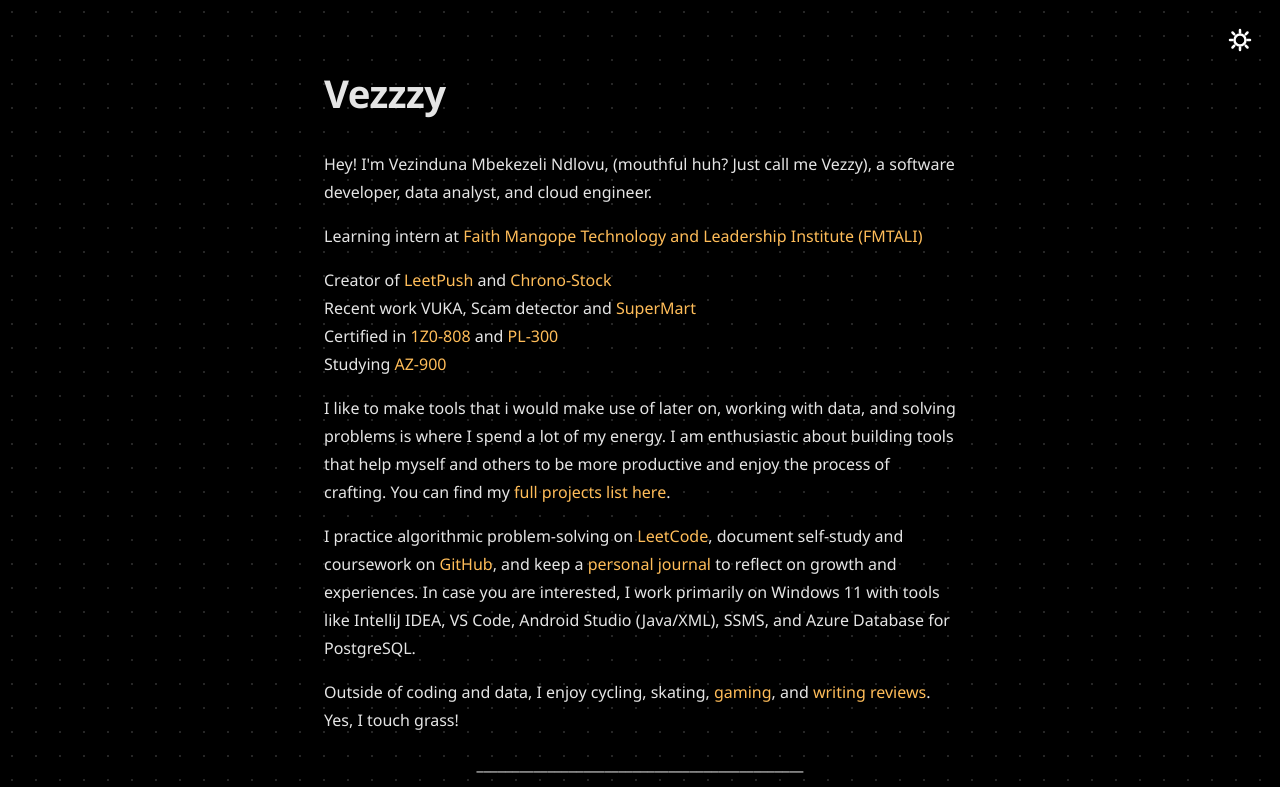
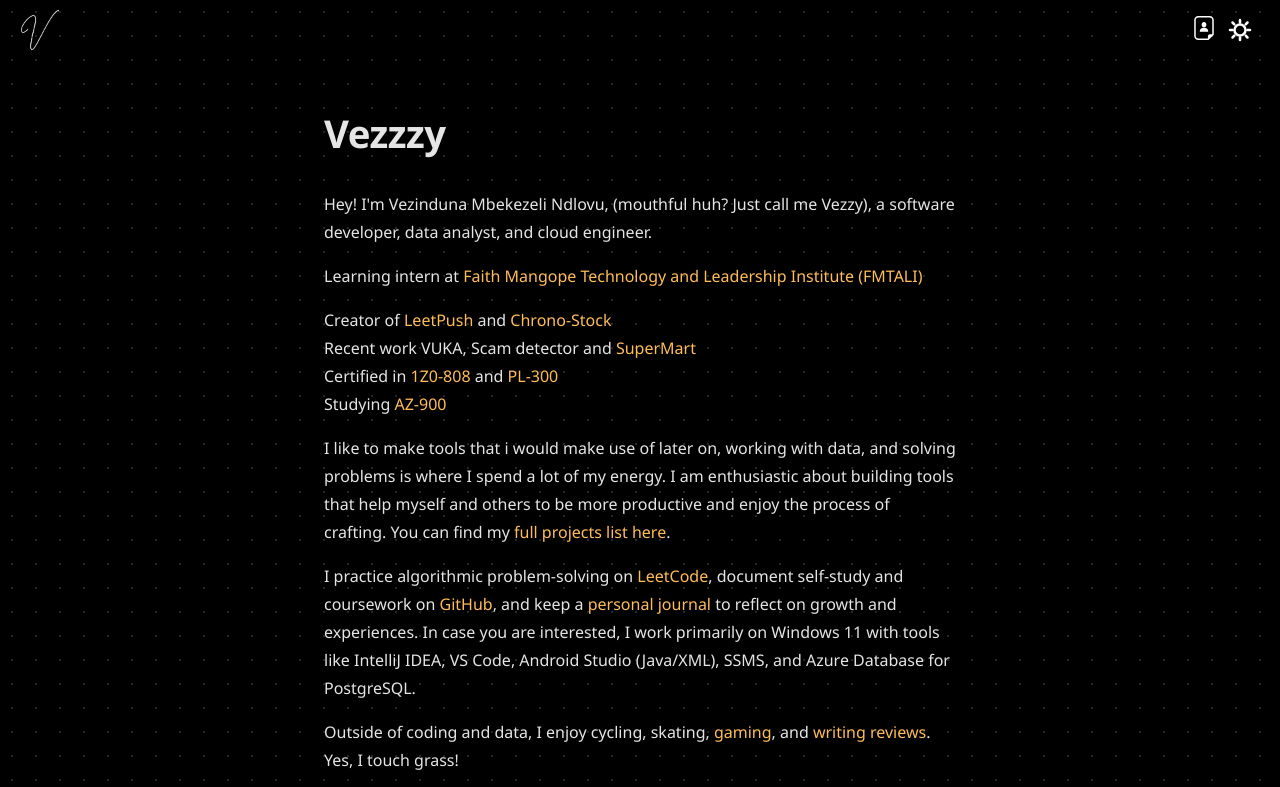
Before and after one commit to zousama-git/zousama-git.github.io, a plain HTML site: page index.html in a window 1280 px wide. Shown: the top 787 px of the page. Drawn offline with Linux system fonts and the light colour scheme.

Commit message:
Add branded header and resume link
Add light/dark mode logos, a CV download link, and header styling; adjust page spacing to accommodate the fixed header.

```diff
--- a/index.html
+++ b/index.html
@@ -7,10 +7,25 @@
 
 <body>
 
-  <button id="theme-toggle" aria-label="Toggle light mode" title="Toggle theme">
-    <img src="assets/sun.svg" class="icon-sun" alt="Sun" width="24" height="24">
-    <img src="assets/moon.svg" class="icon-moon" alt="Moon" width="24" height="24">
-  </button>
+  <header class="site-header">
+    <a href="/" class="header-logo" aria-label="Home">
+      <img src="assets/logo.png" class="logo-dark" alt="Logo">
+      <img src="assets/logo_invert.png" class="logo-light" alt="Logo">
+    </a>
+
+    <nav class="header-nav">
+      <a href="assets/VMNdlovu_CV.pdf" class="header-resume-link">
+        <img src="assets/resume.svg" class="resume-icon" width="24" height="24">
+      </a>
+
+      <button id="theme-toggle" aria-label="Toggle light mode" title="Toggle theme">
+        <img src="assets/sun.svg" class="icon-sun" width="24" height="24">
+        <img src="assets/moon.svg" class="icon-moon" width="24" height="24">
+      </button>
+    </nav>
+  </header>
+
+
 
   <main class="content">
 
--- a/style.css
+++ b/style.css
@@ -22,6 +22,64 @@ body.light-mode {
   --divider-color: #e0e0e0;
 }
 
+/* header */
+.site-header {
+  position: fixed;
+  top: 0;
+  left: 0;
+  right: 0;
+  z-index: 100;
+  display: flex;
+  align-items: center;
+  justify-content: space-between;
+  padding: 10px 20px;
+  background: transparent;
+}
+
+.header-logo {
+  display: flex;
+  align-items: center;
+  text-decoration: none;
+  flex-shrink: 0;
+  transition: opacity 0.2s ease, transform 0.2s ease;
+}
+
+.header-logo:hover {
+  opacity: 0.75;
+  transform: scale(1.05);
+}
+
+.logo-dark,
+.logo-light {
+  width: 40px;
+  height: 40px;
+  object-fit: contain;
+}
+
+/* swapping between modes */
+.logo-dark  { display: block; }
+.logo-light { display: none;  }
+body.light-mode .logo-dark  { display: none;  }
+body.light-mode .logo-light { display: block; }
+
+.header-nav {
+  display: flex;
+  align-items: center;
+  gap: 4px;
+}
+
+.header-resume-link:hover {
+  opacity: 1;
+  transform: scale(1.1);
+}
+
+.resume-icon {
+  filter: var(--resume-icon-filter, invert(1));
+}
+body.light-mode .resume-icon {
+  filter: invert(0);
+}
+
 body {
   margin: 0;
   min-height: 100vh;
@@ -32,9 +90,6 @@ body {
 }
 
 #theme-toggle {
-  position: fixed;
-  top: 20px;
-  right: 20px;
   background: transparent;
   border: none;
   color: var(--icon-color);
@@ -82,7 +137,7 @@ body.light-mode #theme-toggle .icon-moon {
   min-height: 100vh;
   max-width: 680px;
   margin: 0 auto;
-  padding: 60px 24px;
+  padding: 100px 24px 60px;
   box-sizing: border-box;
   color: var(--text-color);
   font-family: 'Segoe UI';
@@ -132,20 +187,8 @@ body.light-mode #theme-toggle .icon-moon {
   gap: 6px;
   color: var(--text-color);
   text-decoration: none;
-  font-size: 0.95rem;
-  transition: color 0.15s ease, opacity 0.15s ease;
 }
 
 .social-link:hover {
   color: var(--link-color);
 }
-
-.social-link svg {
-  flex-shrink: 0;
-  opacity: 0.85;
-  transition: opacity 0.15s ease;
-}
-
-.social-link:hover svg {
-  opacity: 1;
-}
```
Also changed, not shown: assets/logo_invert.png (added), assets/resume.svg (added), 1 other file.
